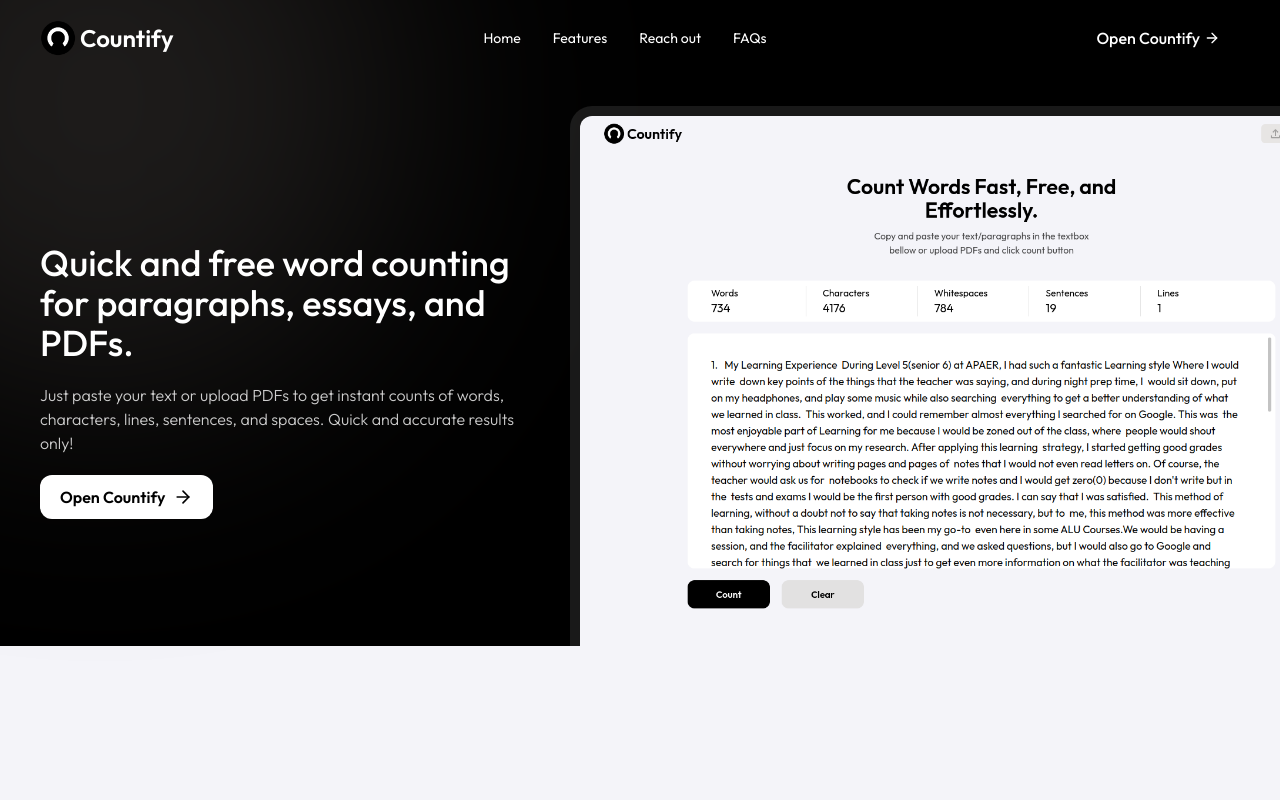
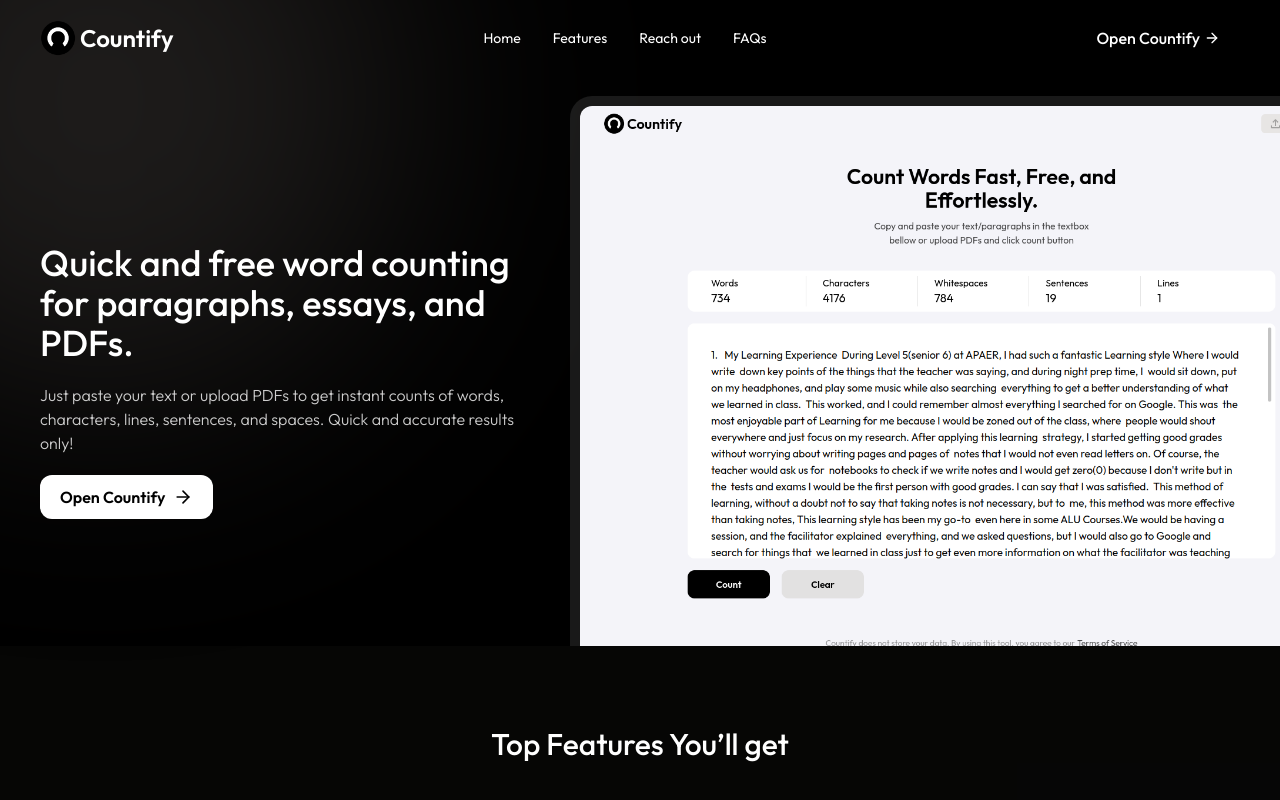
Before and after one commit to kevindermot99/Countify, a React (Vite) app: page /#/ in a window 1280 px wide. Shown: the top 800 px of the page. Built offline with nearby package versions, Linux system fonts and the light colour scheme.

Commit message:
features section complete

```diff
--- a/src/App.css
+++ b/src/App.css
@@ -17,6 +17,7 @@
 html {
   background-color: #f4f4f9;
 }
+
 
 /* loader */
 .loader {
--- a/src/Pages/Home.jsx
+++ b/src/Pages/Home.jsx
@@ -8,7 +8,7 @@ import { FiArrowRight } from "react-icons/fi";
 
 function Home() {
     return (
-        <div className="w-full h-svh flex flex-col items-start justify-start relative text-black">
+        <div className="w-full h-fit flex flex-col items-start justify-start relative text-white bg-black">
             {/* hero */}
             <div className="flex items-center justify-start flex-col bg-black text-white relative w-full h-fit">
                 {/* light */}
@@ -41,7 +41,7 @@ function Home() {
                     </div>
                 </div>
                 {/* visuals */}
-                <div className='w-full flex-1 flex items-start justify-between overflow-clip gap-10 pt-5 px-10 max-md:px-4 mt-5 z-20 max-w-[1500px] max-h-[550px] '>
+                <div className='w-full flex-1 flex items-center justify-between overflow-clip gap-10 pt-5 px-10 max-md:px-4 mt-5 z-20 max-w-[1500px] max-h-[550px] '>
                     <div className='min-w-[500px] max-md:w-[300px] h-full flex flex-col items-start justify-center gap-5'>
                         <h1 className='text-4xl font-medium'>Quick and free word counting for paragraphs, essays, and PDFs.</h1>
                         <p className='font-light text-white/80'>Just paste your text or upload PDFs to get instant counts of words, characters, lines, sentences, and spaces. Quick and accurate results only!</p>
@@ -54,7 +54,10 @@ function Home() {
                 </div>
             </div>
             {/* features */}
-            <div></div>
+            <div className='w-full h-fit min-h-[400px] bg-stone-500/5 flex flex-col items-center justify-start py-20'>
+                <h1 className='text-3xl font-medium max-w-[440px] text-center'>Top Features You’ll get</h1>
+
+            </div>
         </div>
     )
 }
```
